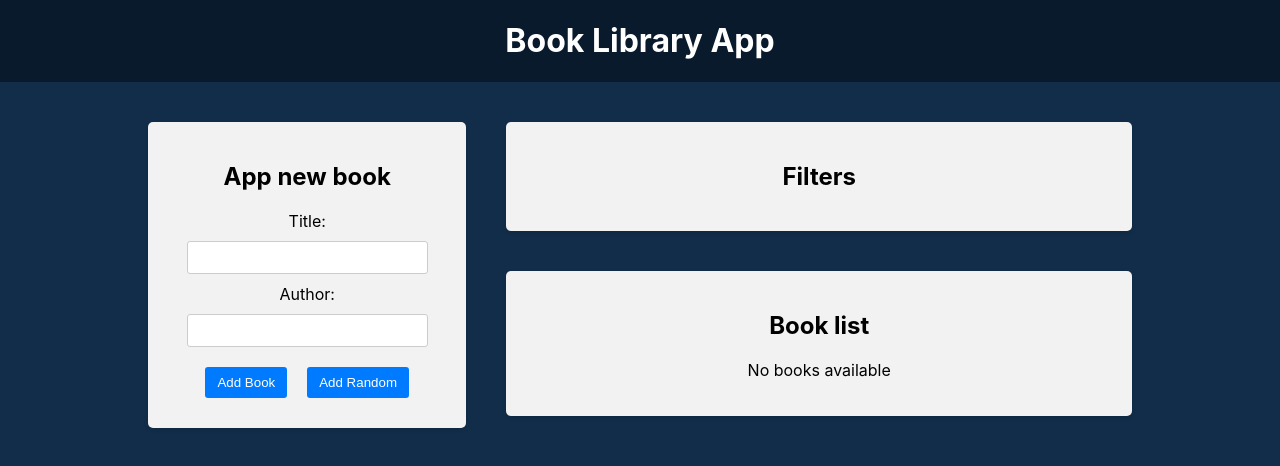
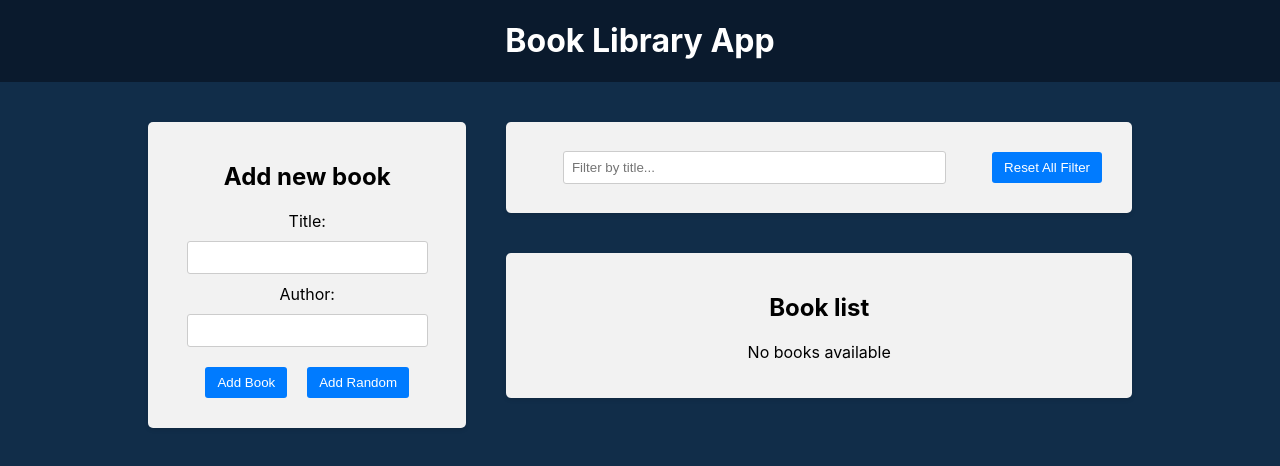
Before and after one commit to LiXo1337/Book-App-with-help-React-and-Redux, a React (Create React App) app in the folder frontend/: page / in a window 1280 px wide. Shown: the top 466 px of the page. Built offline with nearby package versions, Linux system fonts and the light colour scheme.

Commit message:
Filter Redux slice and filter by title

```diff
--- a/frontend/src/components/BookFrom/BookForm.jsx
+++ b/frontend/src/components/BookFrom/BookForm.jsx
@@ -30,7 +30,7 @@
 
   return (
     <div className="app-block book-form">
-      <h2>App new book</h2>
+      <h2>Add new book</h2>
       <form onSubmit={handleSubmit}>
         <div>
           <label htmlFor="title">Title:</label>
--- a/frontend/src/components/BookList/BookList.jsx
+++ b/frontend/src/components/BookList/BookList.jsx
@@ -3,10 +3,12 @@
 import { BsBookmarkStarFill, BsBookmarkStar } from "react-icons/bs";
 
 import "./BookList.css";
+import { selectTitleFilter } from "../../redux/slices/filterSlice";
 
 const BookList = () => {
+  const dispatch = useDispatch();
   const books = useSelector((state) => state.books);
-  const dispatch = useDispatch();
+  const titleFilter = useSelector(selectTitleFilter);
 
   const handleChangeFavorite = (id) => {
     return dispatch(chengeFavorite(id));
@@ -16,6 +18,13 @@
     return dispatch(deleteBook(id));
   };
 
+  const filteredBooks = books.filter((book) => {
+    const matchesTitle = book.title
+      .toLowerCase()
+      .includes(titleFilter.toLowerCase());
+    return matchesTitle;
+  });
+
   return (
     <div className="app-block book-list">
       <h2>Book list</h2>
@@ -23,7 +32,7 @@
         <p>No books available</p>
       ) : (
         <ul>
-          {books.map((book, i) => (
+          {filteredBooks.map((book, i) => (
             <li key={book.id}>
               <div className="book-info">
                 {++i}. {book.title} by <strong>{book.author}</strong>
--- a/frontend/src/components/Filter/Filter.jsx
+++ b/frontend/src/components/Filter/Filter.jsx
@@ -1,7 +1,36 @@
+import "./Filter.css";
+import {
+  setTitleFilter,
+  resetFilters,
+  selectTitleFilter,
+} from "../../redux/slices/filterSlice";
+import { useDispatch, useSelector } from "react-redux";
+
 const Filter = () => {
+  const dispatch = useDispatch();
+  const titleFilter = useSelector(selectTitleFilter);
+
+  const handleTitleFilterChange = (e) => {
+    return dispatch(setTitleFilter(e.target.value));
+  };
+
+  const handleResetFilters = () => {
+    return dispatch(resetFilters());
+  };
+
   return (
     <div className="app-block filter">
-      <h2>Filters</h2>
+      <div className="filter-row">
+        <div className="filter-group">
+          <input
+            value={titleFilter}
+            onChange={handleTitleFilterChange}
+            type="text"
+            placeholder="Filter by title..."
+          />
+        </div>
+        <button onClick={handleResetFilters}>Reset All Filter</button>
+      </div>
     </div>
   );
 };
--- /dev/null
+++ b/frontend/src/redux/slices/filterSlice.js
@@ -0,0 +1,24 @@
+import { createSlice } from "@reduxjs/toolkit";
+
+const initialState = {
+  title: "",
+};
+
+const filterSlice = createSlice({
+  name: "filter",
+  initialState,
+  reducers: {
+    setTitleFilter: (state, action) => {
+      return { ...state, title: action.payload };
+    },
+    resetFilters: (state) => {
+      return initialState;
+    },
+  },
+});
+
+export const { setTitleFilter, resetFilters } = filterSlice.actions;
+
+export const selectTitleFilter = (state) => state.filter.title;
+
+export default filterSlice.reducer;
--- a/frontend/src/redux/store.js
+++ b/frontend/src/redux/store.js
@@ -1,9 +1,11 @@
 import { configureStore } from "@reduxjs/toolkit";
 import booksReducer from "./books/reducer";
+import filterReducer from "./slices/filterSlice";
 
 const store = configureStore({
   reducer: {
     books: booksReducer,
+    filter: filterReducer,
   },
 });
 
```
